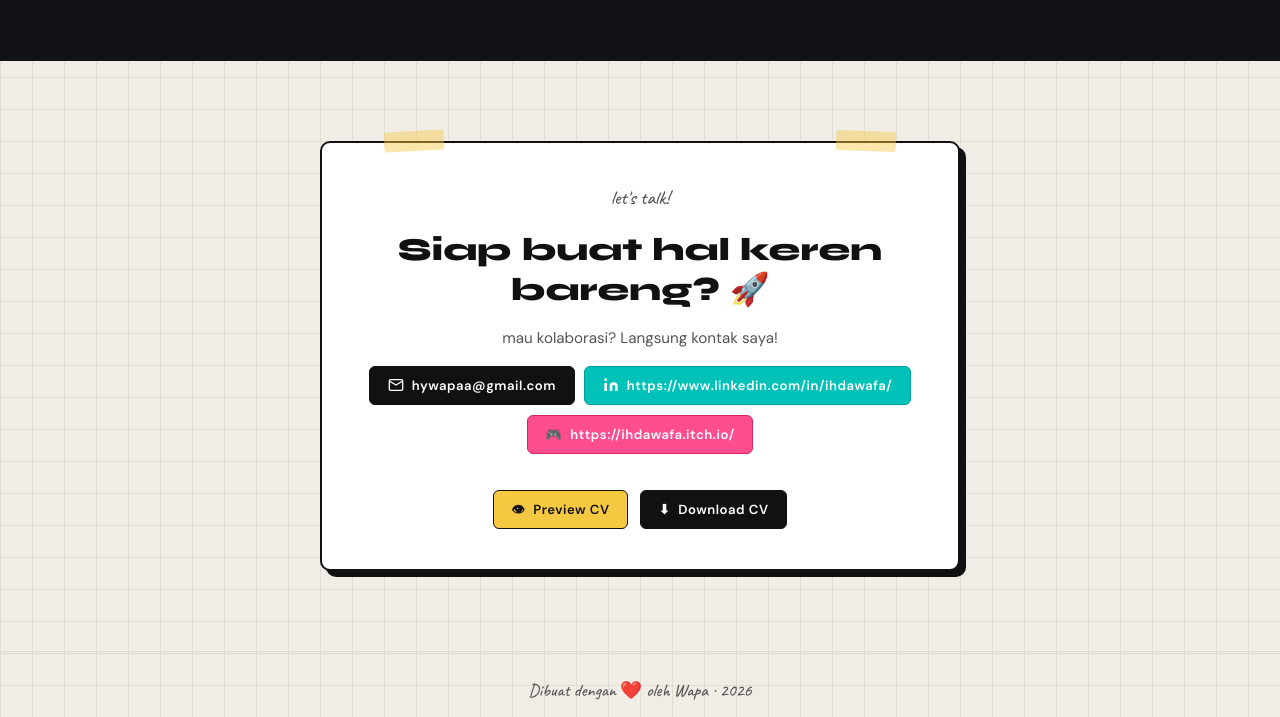
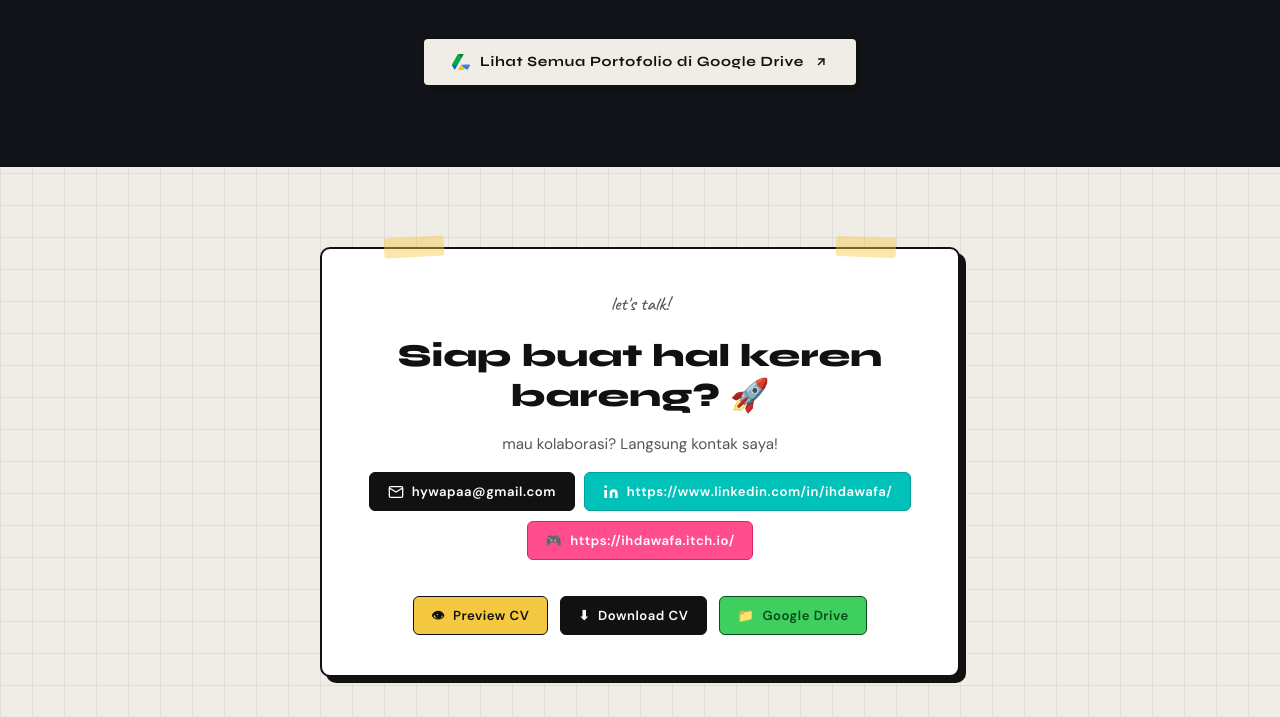
Before and after one commit to IhdaWapa/MyPortfolio, a plain HTML site: page index.html in a window 1280 px wide. Shown: the part 2355-3072 px from the top of the page. Drawn offline with Linux system fonts and the light colour scheme.

Commit message:
Ommakk lagee

```diff
--- a/index.html
+++ b/index.html
@@ -240,6 +240,27 @@ Saya mulai mendesain sejak 2022 dan terus belajar lewat proyek kampus, organisas
         Tambah Proyek Baru
       </button>
     </div>
+
+    <!-- Google Drive CTA -->
+    <div class="drive-cta-wrap">
+      <a href="https://drive.google.com/drive/folders/1sc7jq-NnoJ9hojknMNIEtKQ8mO1wEHL6?usp=drive_link"
+         target="_blank" rel="noopener"
+         class="drive-cta-btn">
+        <svg width="18" height="18" viewBox="0 0 87.3 78" fill="currentColor" aria-hidden="true">
+          <path d="M6.6 66.85l3.85 6.65c.8 1.4 1.95 2.5 3.3 3.3L27.5 53H0c0 1.55.4 3.1 1.2 4.5z" fill="#0066da"/>
+          <path d="M43.65 25L29.9 0c-1.35.8-2.5 1.9-3.3 3.3L1.2 48.5c-.8 1.4-1.2 2.95-1.2 4.5h27.5z" fill="#00ac47"/>
+          <path d="M73.55 76.8c1.35-.8 2.5-1.9 3.3-3.3l1.6-2.75L86.1 57c.8-1.4 1.2-2.95 1.2-4.5H59.8L73.55 76.8z" fill="#ea4335"/>
+          <path d="M43.65 25L57.4 0H29.9z" fill="#00832d"/>
+          <path d="M59.8 52.5h27.5L73.55 76.8l-16.1-9.3-13.8-15z" fill="#2684fc"/>
+          <path d="M43.65 53l-16.15 23.8 16.15 1.2 16.15-1.2z" fill="#ffba00"/>
+        </svg>
+        Lihat Semua Portofolio di Google Drive
+        <svg width="14" height="14" viewBox="0 0 24 24" fill="none" stroke="currentColor" stroke-width="2.5" aria-hidden="true">
+          <line x1="7" y1="17" x2="17" y2="7"/>
+          <polyline points="7 7 17 7 17 17"/>
+        </svg>
+      </a>
+    </div>
   </section>
 
   <!-- ===== CONTACT ===== -->
@@ -286,6 +307,11 @@ Saya mulai mendesain sejak 2022 dan terus belajar lewat proyek kampus, organisas
              download="CV-Wapa.pdf"
              class="contact-chip chip-dark">
             <span>⬇</span> Download CV
+          </a>
+          <a href="https://drive.google.com/drive/folders/1sc7jq-NnoJ9hojknMNIEtKQ8mO1wEHL6?usp=drive_link"
+             target="_blank" rel="noopener"
+             class="contact-chip chip-green">
+            <span>📁</span> Google Drive
           </a>
         </div>
       </div>
--- a/style.css
+++ b/style.css
@@ -414,6 +414,36 @@ body.is-admin .nav-contact-btn {
   border-color: var(--ink);
 }
 .chip-yellow-cv:hover { color: var(--ink); }
+
+/* Google Drive CTA button (below projects section) */
+.drive-cta-wrap {
+  display: flex;
+  justify-content: center;
+  padding: 2.5rem 1.5rem 1rem;
+}
+
+.drive-cta-btn {
+  display: inline-flex;
+  align-items: center;
+  gap: .6rem;
+  padding: .75rem 1.75rem;
+  background: var(--bg);
+  color: var(--ink);
+  border: 2px solid var(--ink);
+  border-radius: var(--r-sm);
+  font-family: var(--font-syne);
+  font-weight: 700;
+  font-size: .88rem;
+  letter-spacing: .05em;
+  text-decoration: none;
+  box-shadow: 4px 4px 0 var(--ink);
+  transition: transform .15s var(--ease-spring), box-shadow .15s;
+}
+.drive-cta-btn:hover {
+  transform: translate(-2px, -2px);
+  box-shadow: 6px 6px 0 var(--ink);
+}
+.drive-cta-btn:active { transform: translate(1px, 1px); box-shadow: 1px 1px 0 var(--ink); }
 
 /* ============================================================
    ABOUT (Reference Layout: 2-Col Upper + Categorized Skills Lower)
```
